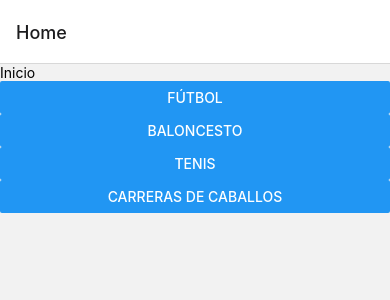
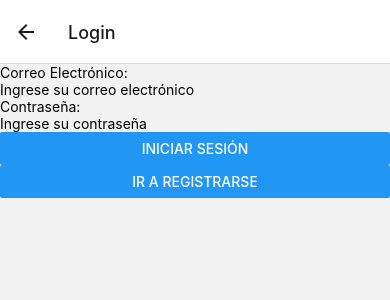
Before and after one commit to uo264578/bet-capgemini, a React Native app: screen /Login in a window 390 px wide. Shown: the top 300 px of the page. Built offline with nearby package versions, Linux system fonts and the light colour scheme.

Commit message:
login y registro

```diff
--- a/App.js
+++ b/App.js
@@ -9,6 +9,7 @@ import Tenis from './screens/Tenis';
 import CarrerasCaballos from './screens/CarrerasCaballos';
 import { createStackNavigator } from '@react-navigation/stack';
 import { app } from './database/firebase';
+import LoginScreen from "./screens/LoginScreen";
 
 const Stack = createStackNavigator();
 
@@ -16,6 +17,8 @@ export default function App() {
   return (
     <NavigationContainer>
       <Stack.Navigator>
+        <Stack.Screen name="CreateUser" component={CreateUserScreen} />
+        <Stack.Screen name="Login" component={LoginScreen} />
         <Stack.Screen name="Home" component={Home} />
         <Stack.Screen name="Futbol" component={Futbol} />
         <Stack.Screen name="Baloncesto" component={Baloncesto} />
--- a/package.json
+++ b/package.json
@@ -10,10 +10,12 @@
   },
   "dependencies": {
     "@firebase/firestore": "^4.3.2",
+    "@react-native-community/viewpager": "^5.0.11",
     "@react-native-firebase/app": "^18.6.1",
     "@react-native-firebase/auth": "^18.6.1",
     "@react-native-firebase/database": "^18.6.1",
     "@react-native-firebase/firestore": "^18.6.1",
+    "@react-navigation/native": "^6.1.9",
     "@react-navigation/native-stack": "^6.9.17",
     "@react-navigation/stack": "^6.3.20",
     "expo": "~49.0.15",
@@ -21,6 +23,10 @@
     "firebase": "^10.6.0",
     "react": "18.2.0",
     "react-native": "0.72.6",
+    "react-native-gesture-handler": "^2.13.4",
+    "react-native-reanimated": "^3.5.4",
+    "react-native-safe-area-context": "^4.7.4",
+    "react-native-screens": "^3.27.0",
     "react-native-vector-icons": "^10.0.2"
   },
   "devDependencies": {
--- a/screens/CreateUserScreen.js
+++ b/screens/CreateUserScreen.js
@@ -1,75 +1,46 @@
-import {View, Text, Button, TextInput, StyleSheet, ScrollView } from 'react-native';
-import React, {useState, setState} from 'react';
+import React, { useState } from 'react';
+import { View, Text, TextInput, Button } from 'react-native';
+import { createUserWithEmailAndPassword } from 'firebase/auth';
+import { getAuth } from 'firebase/auth';
 
-import firebase from 'firebase/app';
-import {addDoc, collection} from "@firebase/firestore";
+const CreateUserScreen = ({ navigation }) => {
+    const [email, setEmail] = useState('');
+    const [password, setPassword] = useState('');
 
-const CreateUserScreen=(props)=>{
-    const[state, setState]=useState({
-        name:'',
-        password:'',
-        email:''
-    })
-
-    const saveNewUser = async () => {
-        console.log(state);
-        if (state.name === '') {
-            alert('Usuario sin nombre');
-        } else {
-            const db = firebase.firestore();
-            const ref = db.collection('users');
-
-            try {
-                const docRef = await addDoc(ref, state);
-                console.log("Document written with ID: ", docRef.id);
-                alert('Usuario guardado');
-
-                props.navigation.navigate('Home', { userData: state });
-            } catch (err) {
-                console.error("Error adding document: ", err);
-            }
-        }
+    const handleSignUp = async () => {
+      const auth = getAuth();
+      try {
+        const userCredential = await createUserWithEmailAndPassword(auth, email, password);
+        // Registro exitoso, puedes hacer algo aquí si lo necesitas
+        console.log('Usuario registrado con éxito:', userCredential.user.uid);
+      } catch (error) {
+        console.error('Error al registrar usuario:', error.message);
+        // Manejar el error, mostrar un mensaje al usuario, etc.
+      }
     };
 
+    return (
+      <View>
+        <Text>Correo Electrónico:</Text>
+        <TextInput
+          placeholder="Ingrese su correo electrónico"
+          onChangeText={(text) => setEmail(text)}
+          value={email}
+        />
 
+        <Text>Contraseña:</Text>
+        <TextInput
+          placeholder="Ingrese su contraseña"
+          secureTextEntry
+          onChangeText={(text) => setPassword(text)}
+          value={password}
+        />
 
-    return(
-        <ScrollView>
-            <View style={styles.inputGroup}>
-                <Text>Crear Usuario</Text>
-            </View>
-            <View style={styles.inputGroup}>
-                <TextInput placeholder='Nombre' onChangeText={(value)=>setState({...state,name:value})}/>
-            </View>
-            <View style={styles.inputGroup}>
-            <TextInput placeholder='Email' onChangeText={(value)=>setState({...state,email:value})}/>
-            </View>
-            <View style={styles.inputGroup}>
-            <TextInput placeholder='Password' onChangeText={(value)=>setState({...state,password:value})}/>
-            </View>
+        <Button title="Registrarse" onPress={handleSignUp} />
 
-            <View>
-                <Button title="Guardar Usuario" onPress={()=>saveNewUser()}/>
-            </View>
+        <Button title="Ir a Iniciar Sesión" onPress={() => navigation.navigate('Login')} />
+      </View>
+    );
+  };
 
-        </ScrollView>
-    )
-
-}
-
-
-const styles=StyleSheet.create({
-    container:{
-        flex: 1,
-        padding: 35
-    },
-    inputGroup:{
-        flex: 1,
-        padding: 0,
-        marginBottom: 15,
-        borderBottomWidth:1,
-        borderBottomColor:'#cccccc'
-    }
-})
-
-export default CreateUserScreen;
+  export default CreateUserScreen;
--- /dev/null
+++ b/screens/LoginScreen.js
@@ -0,0 +1,52 @@
+// Importa los módulos necesarios
+import React, { useState } from 'react';
+import { View, Text, TextInput, Button } from 'react-native';
+import { signInWithEmailAndPassword } from 'firebase/auth';
+import { getAuth } from 'firebase/auth';
+
+// Define la función LoginScreen
+const LoginScreen = ({ navigation }) => {
+  // Estados para el correo electrónico y la contraseña
+  const [email, setEmail] = useState('');
+  const [password, setPassword] = useState('');
+
+  // Función para manejar el inicio de sesión
+  const handleSignIn = async () => {
+    const auth = getAuth();
+    try {
+      // Inicia sesión con el correo electrónico y la contraseña
+      await signInWithEmailAndPassword(auth, email, password);
+      navigation.navigate('Home');
+      // Inicio de sesión exitoso, puedes hacer algo aquí si lo necesitas
+      console.log('Inicio de sesión exitoso');
+    } catch (error) {
+      console.error('Error al iniciar sesión:', error.message);
+      // Manejar el error, mostrar un mensaje al usuario, etc.
+    }
+  };
+
+  return (
+    <View>
+      <Text>Correo Electrónico:</Text>
+      <TextInput
+        placeholder="Ingrese su correo electrónico"
+        onChangeText={(text) => setEmail(text)}
+        value={email}
+      />
+
+      <Text>Contraseña:</Text>
+      <TextInput
+        placeholder="Ingrese su contraseña"
+        secureTextEntry
+        onChangeText={(text) => setPassword(text)}
+        value={password}
+      />
+
+      <Button title="Iniciar Sesión" onPress={handleSignIn} />
+
+      <Button title="Ir a Registrarse" onPress={() => navigation.navigate('CreateUser')} />
+    </View>
+  );
+};
+
+export default LoginScreen;
```
Also changed, not shown: 1 other file (tests, documents, lock files or other folders).
